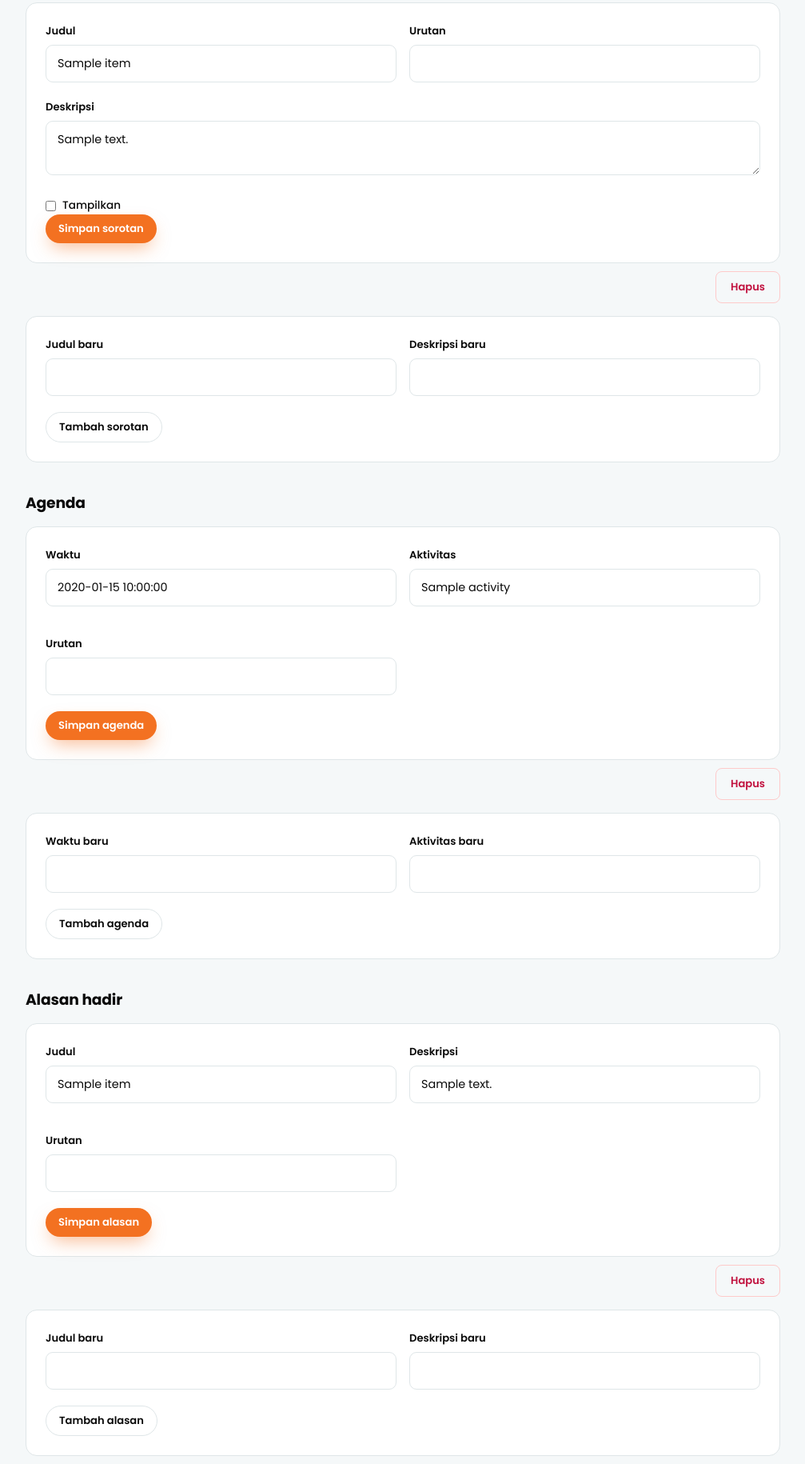
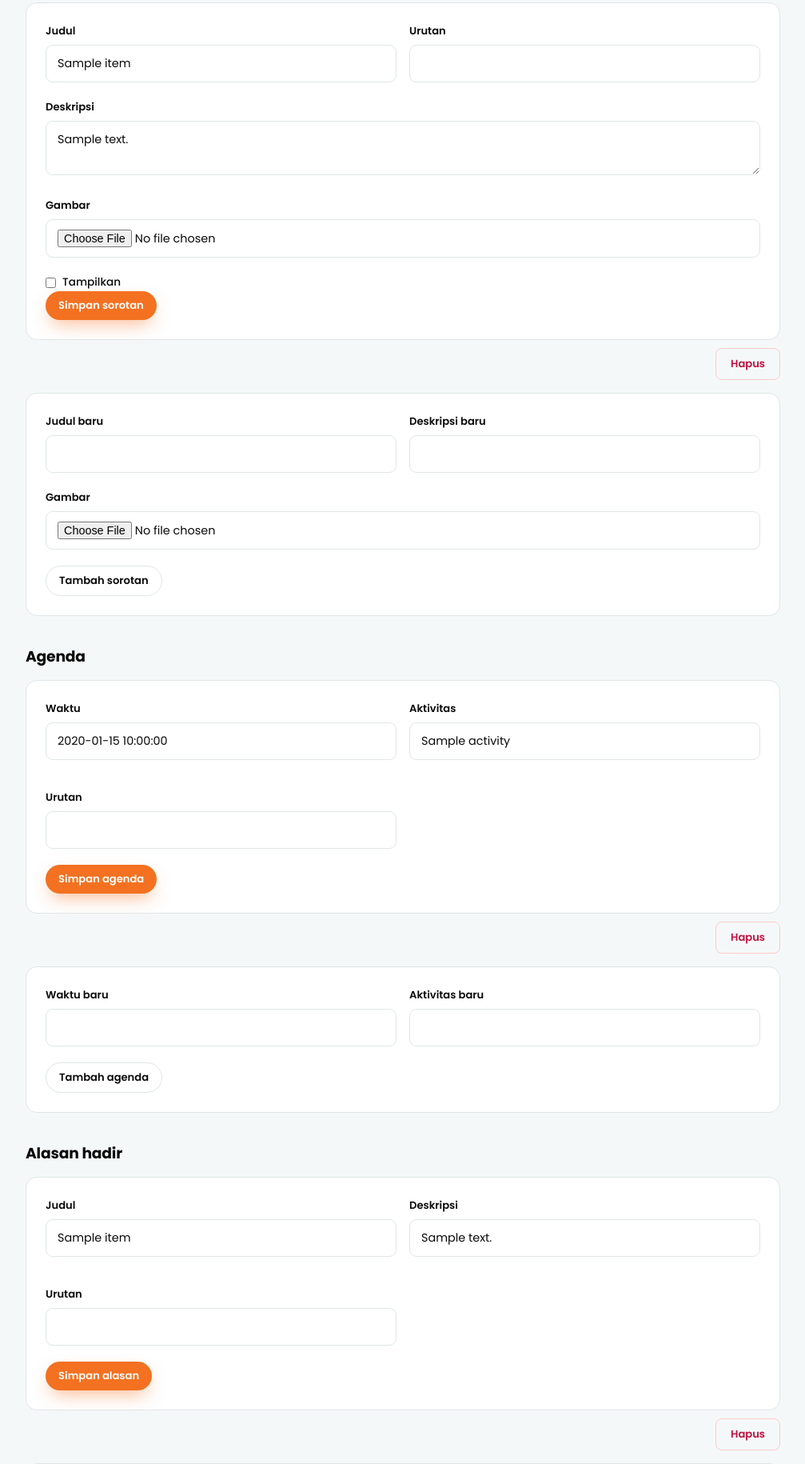
Before and after one commit to DavdChndra/satria-tenant, a Flask app: template templates/admin/summit.html in a window 1280 px wide. Shown: the part 1227-3057 px from the top of the page at 80% size, without its empty margins (212-1219 px from the left). Run offline with Flask 3, Linux system fonts and the light colour scheme; the template is opened without the code that fills it: most values are stand-ins (such as "Sample title", 1, 10 or a date in 2020).

Commit message:
Add image upload for highlight ("Sorotan acara") cards
HighlightItem already had an image field and index.html already
rendered it when set, but there was no way to actually upload one -
admin forms and routes never handled a file. Added file inputs to the
add/edit forms and wired admin_new_highlight/admin_update_highlight to
save_uploaded_photo, plus a remove-image checkbox and cleanup on
delete, mirroring the intro image feature.

```diff
--- a/app.py
+++ b/app.py
@@ -1007,6 +1007,7 @@ def admin_new_highlight():
     HighlightItem(
         title=title,
         description=description,
+        image=save_uploaded_photo(request.files.get("image")) or "",
         sort_order=next_sort_order(HighlightItem),
     ).save()
     flash(f"Sorotan '{title}' ditambahkan.", "success")
@@ -1026,6 +1027,17 @@ def admin_update_highlight(highlight_id):
     item.description = form_text("description")
     item.sort_order = nonnegative_int(request.form.get("sort_order"), item.sort_order)
     item.is_active = request.form.get("is_active") == "on"
+
+    upload = request.files.get("image")
+    if upload and upload.filename:
+        filename = save_uploaded_photo(upload)
+        if filename:
+            delete_photo_file(item.image)
+            item.image = filename
+    elif request.form.get("remove_image") == "1":
+        delete_photo_file(item.image)
+        item.image = ""
+
     item.save()
     flash(f"Sorotan '{item.title}' berhasil disimpan.", "success")
     return redirect(url_for("admin_summit"))
@@ -1036,6 +1048,7 @@ def admin_update_highlight(highlight_id):
 def admin_delete_highlight(highlight_id):
     """Hapus satu sorotan acara."""
     item = get_or_404(HighlightItem, highlight_id)
+    delete_photo_file(item.image)
     item.delete()
     flash("Sorotan dihapus.", "success")
     return redirect(url_for("admin_summit"))
--- a/templates/admin/summit.html
+++ b/templates/admin/summit.html
@@ -47,6 +47,16 @@
         <div class="field"><label>Urutan</label><input type="number" min="0" name="sort_order" value="{{ item.sort_order }}"></div>
       </div>
       <div class="field"><label>Deskripsi</label><textarea name="description" rows="2">{{ item.description }}</textarea></div>
+      <div class="field">
+        <label>Gambar</label>
+        {% if item.image %}
+        <div class="photo-thumb" style="max-width:180px;margin-bottom:10px;">
+          <img src="{{ url_for('static', filename='uploads/' ~ item.image) }}" alt="{{ item.title }}" style="width:100%;height:100%;object-fit:cover;">
+        </div>
+        <label class="checkbox-label"><input type="checkbox" name="remove_image" value="1"> Hapus gambar ini</label>
+        {% endif %}
+        <input type="file" name="image" accept="image/*">
+      </div>
       <label class="checkbox-label"><input type="checkbox" name="is_active" {% if item.is_active %}checked{% endif %}> Tampilkan</label>
       <button type="submit" class="btn-primary btn-sm">Simpan sorotan</button>
     </form>
@@ -61,6 +71,7 @@
       <div class="field"><label>Judul baru</label><input type="text" name="title" required></div>
       <div class="field"><label>Deskripsi baru</label><input type="text" name="description" required></div>
     </div>
+    <div class="field"><label>Gambar</label><input type="file" name="image" accept="image/*"></div>
     <button type="submit" class="btn-outline btn-sm">Tambah sorotan</button>
   </form>
 </div>
```
